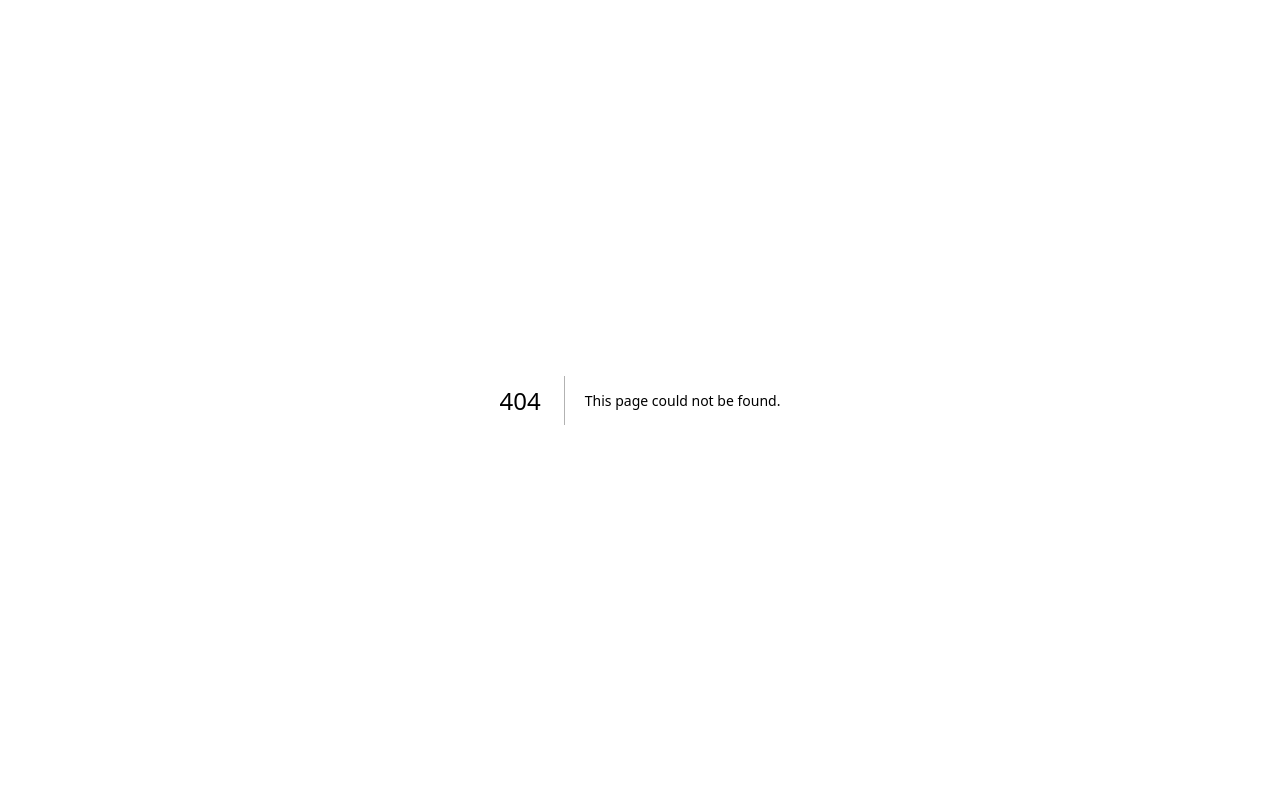
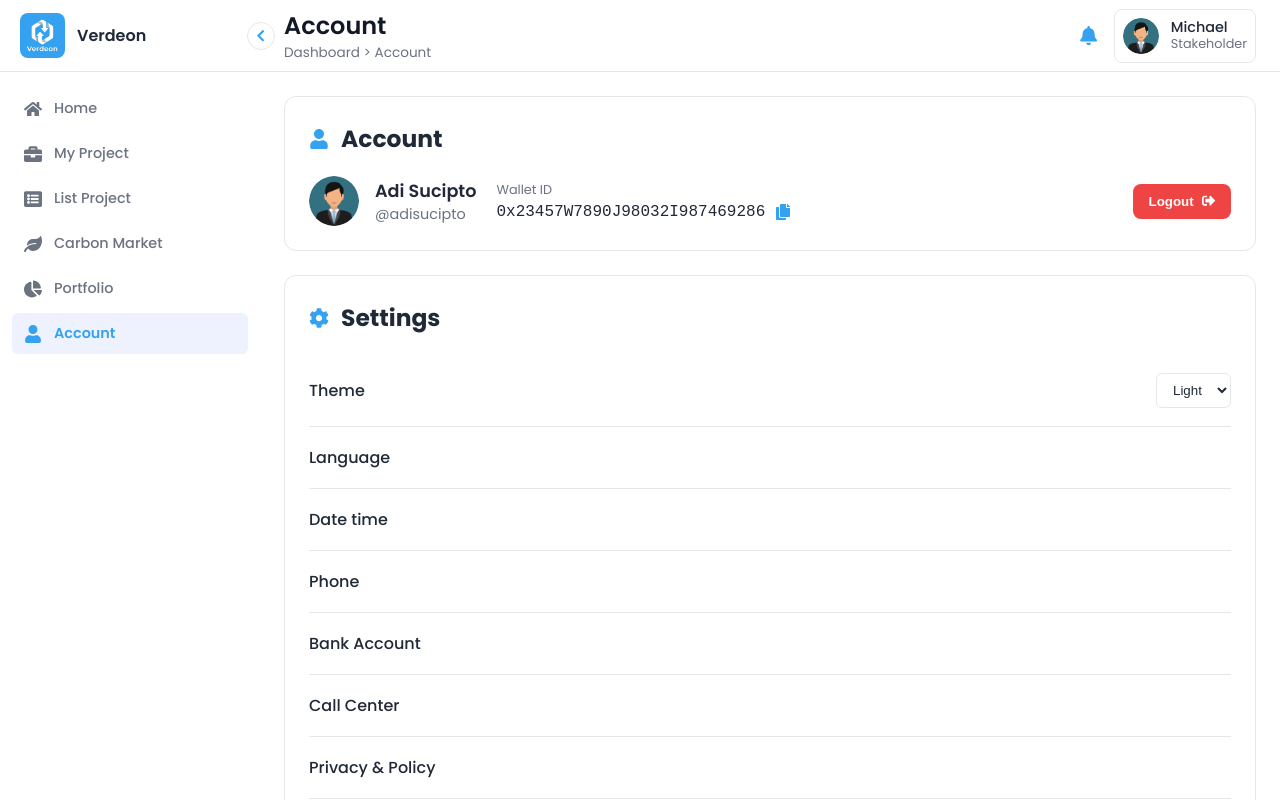
Before and after one commit to jooharver/verdeon-frontend, a Next.js app: page /account in a window 1280 px wide. Before the commit this address had no page. Built offline with nearby package versions, Linux system fonts and the light colour scheme.

Commit message:
Create an AccountPage : UI only

```diff
--- /dev/null
+++ b/app/(dashboard)/account/Account.module.css
@@ -0,0 +1,148 @@
+/* app/(dashboard)/account/Account.module.css */
+
+.container {
+  padding: 24px;
+  display: flex;
+  flex-direction: column;
+  gap: 24px;
+  background-color: var(--bg-main);
+}
+
+.card {
+  background-color: var(--bg-card);
+  border: 1px solid var(--border-color);
+  border-radius: 12px;
+  padding: 24px;
+  display: flex;
+  flex-direction: column;
+  gap: 20px;
+  /* Transisi agar smooth saat ganti tema */
+  transition: background-color 0.2s ease, border-color 0.2s ease;
+}
+
+.sectionHeader {
+  display: flex;
+  align-items: center;
+  gap: 12px;
+  font-size: 1.25rem;
+  font-weight: 600;
+  color: var(--text-primary);
+}
+
+.sectionHeader svg {
+  color: var(--brand-color);
+}
+
+/* --- Style Kartu Akun --- */
+.accountContent {
+  display: flex;
+  flex-wrap: wrap; /* Agar responsif di layar kecil */
+  align-items: center;
+  justify-content: space-between;
+  gap: 20px;
+}
+
+.userInfo {
+  display: flex;
+  align-items: center;
+  gap: 16px;
+}
+
+.avatar {
+  border-radius: 50%;
+  object-fit: cover;
+}
+
+.userText {
+  display: flex;
+  flex-direction: column;
+}
+
+.name {
+  font-weight: 600;
+  font-size: 1.1rem;
+  color: var(--text-primary);
+}
+
+.username {
+  font-size: 0.9rem;
+  color: var(--text-secondary);
+}
+
+.walletInfo {
+  display: flex;
+  flex-direction: column;
+}
+
+.label {
+  font-size: 0.8rem;
+  color: var(--text-secondary);
+  margin-bottom: 4px;
+}
+
+.walletIdContainer {
+  display: flex;
+  align-items: center;
+  gap: 10px;
+}
+
+.walletId {
+  font-weight: 500;
+  font-family: monospace;
+  font-size: 1rem;
+  color: var(--text-primary);
+}
+
+.copyIcon {
+  color: var(--brand-color);
+  cursor: pointer;
+}
+
+.logoutButton {
+  display: flex;
+  align-items: center;
+  gap: 8px;
+  background-color: #ef4444; /* Merah */
+  color: white;
+  border: none;
+  padding: 10px 16px;
+  border-radius: 8px;
+  font-weight: 600;
+  cursor: pointer;
+  transition: background-color 0.2s ease;
+  margin-left: auto; /* Mendorong ke paling kanan */
+}
+.logoutButton:hover {
+  background-color: #dc2626;
+}
+
+/* --- Style Kartu Settings --- */
+.settingsList {
+  display: flex;
+  flex-direction: column;
+}
+
+.settingsItem {
+  display: flex;
+  justify-content: space-between;
+  align-items: center;
+  padding: 18px 0;
+  border-bottom: 1px solid var(--border-color);
+  color: var(--text-primary);
+  font-weight: 500;
+}
+.settingsItem:last-child {
+  border-bottom: none;
+}
+
+.themeSelect {
+  padding: 8px 12px;
+  border-radius: 6px;
+  border: 1px solid var(--border-color);
+  background-color: var(--bg-card);
+  color: var(--text-primary);
+  font-weight: 500;
+}
+.themeSelect:focus {
+  outline: 2px solid var(--brand-color);
+}
--- /dev/null
+++ b/app/(dashboard)/account/page.jsx
@@ -0,0 +1,134 @@
+'use client';
+
+import React, { useState, useEffect } from 'react';
+import styles from './Account.module.css';
+import Image from 'next/image';
+import { FaUser, FaCog, FaCopy, FaSignOutAlt } from 'react-icons/fa';
+import Topbar from '../../components/Topbar'; // <-- 1. Impor Topbar
+
+export default function AccountPage() {
+  // --- 2. Data untuk Topbar ---
+  const pageTitle = "Account";
+  const pageBreadcrumbs = ["Dashboard", "Account"];
+  // --------------------------
+
+  // State untuk mengelola tema
+  const [theme, setTheme] = useState('light');
+
+  // Efek untuk menerapkan tema ke tag <html>
+  useEffect(() => {
+    const storedTheme = localStorage.getItem('theme') || 'light';
+    setTheme(storedTheme);
+    document.documentElement.className = storedTheme;
+  }, []);
+
+  // Fungsi untuk mengganti tema
+  const handleThemeChange = (e) => {
+    const newTheme = e.target.value;
+    setTheme(newTheme);
+    document.documentElement.className = newTheme;
+    localStorage.setItem('theme', newTheme);
+  };
+
+  // Data dummy
+  const userData = {
+    avatar: '/images/default-avatar.png',
+    name: 'Adi Sucipto',
+    username: '@adisucipto',
+    walletID: '0x23457W7890J98032I987469286',
+  };
+
+  // Daftar item settings
+  const settingsItems = [
+    { label: 'Language' },
+    { label: 'Date time' },
+    { label: 'Phone' },
+    { label: 'Bank Account' },
+    { label: 'Call Center' },
+    { label: 'Privacy & Policy' },
+    { label: 'Information' },
+    { label: 'Request Account Deletion' },
+    { label: 'Reporting' },
+  ];
+
+  return (
+    // --- 3. Tambahkan wrapper <div> ---
+    <div>
+
+      {/* --- 4. Panggil komponen Topbar --- */}
+      <Topbar title={pageTitle} breadcrumbs={pageBreadcrumbs} />
+
+      <main className={styles.container}>
+
+        {/* --- KARTU PROFIL AKUN --- */}
+        <section className={styles.card}>
+          <div className={styles.sectionHeader}>
+            <FaUser />
+            <h3>Account</h3>
+          </div>
+
+          <div className={styles.accountContent}>
+            <div className={styles.userInfo}>
+              <Image
+                src={userData.avatar}
+                alt="Avatar"
+                width={50}
+                height={50}
+                className={styles.avatar}
+              />
+              <div className={styles.userText}>
+                <span className={styles.name}>{userData.name}</span>
+                <span className={styles.username}>{userData.username}</span>
+              </div>
+            </div>
+
+            <div className={styles.walletInfo}>
+              <span className={styles.label}>Wallet ID</span>
+              <div className={styles.walletIdContainer}>
+                <span className={styles.walletId}>{userData.walletID}</span>
+                <FaCopy className={styles.copyIcon} />
+              </div>
+            </div>
+
+            <button className={styles.logoutButton}>
+              <span>Logout</span>
+              <FaSignOutAlt />
+            </button>
+          </div>
+        </section>
+
+        {/* --- KARTU PENGATURAN --- */}
+        <section className={styles.card}>
+          <div className={styles.sectionHeader}>
+            <FaCog />
+            <h3>Settings</h3>
+          </div>
+
+          <div className={styles.settingsList}>
+            {/* Item Tema (Paling Penting) */}
+            <div className={styles.settingsItem}>
+              <label htmlFor="theme-select">Theme</label>
+              <select
+                id="theme-select"
+                className={styles.themeSelect}
+                value={theme}
+                onChange={handleThemeChange}
+              >
+                <option value="light">Light</option>
+                <option value="dark">Dark</option>
+              </select>
+            </div>
+
+            {/* Daftar item settings lainnya */}
+            {settingsItems.map((item) => (
+              <div key={item.label} className={styles.settingsItem}>
+                <span>{item.label}</span>
+              </div>
+            ))}
+          </div>
+        </section>
+      </main>
+
+    </div> // --- 5. Tutup wrapper <div> ---
+  );
+}
```
